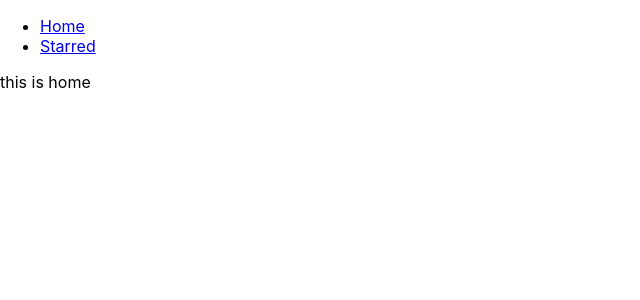
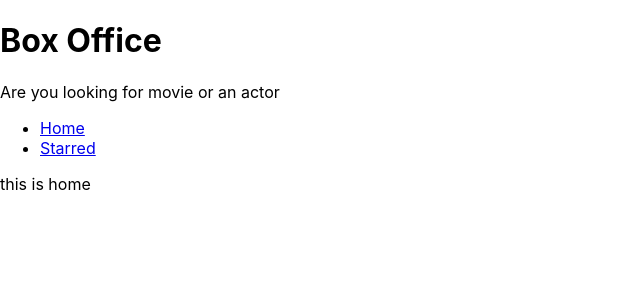
Before and after one commit to MdAzeen/box-office, a React (Create React App) app: page / in a window 1280 px wide. Shown: the top 300 px of the page, without its empty margins (0-640 px from the left). Built offline with nearby package versions, Linux system fonts and the light colour scheme.

Commit message:
added layout management and created title

```diff
--- a/src/App.js
+++ b/src/App.js
@@ -1,13 +1,10 @@
 import React from 'react';
 import { Switch, Route } from 'react-router-dom';
-import Navs from './components/Navs';
 import Home from './pages/Home';
 import Starred from './pages/Starred';
 
 function App() {
   return (
-    <div>
-      <Navs />
       <Switch>
         <Route exact path="/">
           <Home/>
@@ -17,7 +14,6 @@
         </Route>
         <Route>This is 404 error</Route>
       </Switch>
-    </div>
   );
 }
 
--- /dev/null
+++ b/src/components/MainPageLayout.jsx
@@ -0,0 +1,15 @@
+import React from 'react'
+import Navs from './Navs'
+import Title from './Title'
+
+function MainPageLayout({children}) {
+  return (
+    <div>
+    <Title title="Box Office" subtitle="Are you looking for movie or an actor"/>
+    <Navs/>
+    {children}
+    </div>
+  )
+}
+
+export default MainPageLayout
--- /dev/null
+++ b/src/components/Title.jsx
@@ -0,0 +1,12 @@
+import React from 'react'
+
+function Title({title,subtitle}) {
+  return (
+    <div>
+        <h1>{title}</h1>
+        <p>{subtitle}</p>
+    </div>
+  )
+}
+
+export default Title
--- a/src/pages/Home.jsx
+++ b/src/pages/Home.jsx
@@ -1,10 +1,11 @@
 import React from 'react'
+import MainPageLayout from '../components/MainPageLayout'
 
 function Home() {
   return (
-    <div>
+    <MainPageLayout>
         this is home
-    </div>
+    </MainPageLayout>
   )
 }
 
--- a/src/pages/Starred.jsx
+++ b/src/pages/Starred.jsx
@@ -1,10 +1,11 @@
 import React from 'react'
+import MainPageLayout from '../components/MainPageLayout'
 
 function Starred() {
   return (
-    <div>
+    <MainPageLayout>
         this is starred
-    </div>
+    </MainPageLayout>
   )
 }
 
```
